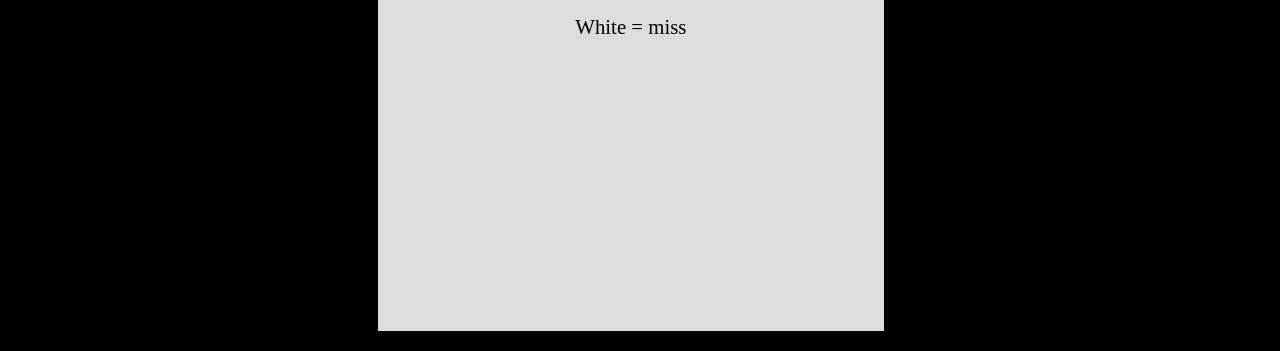
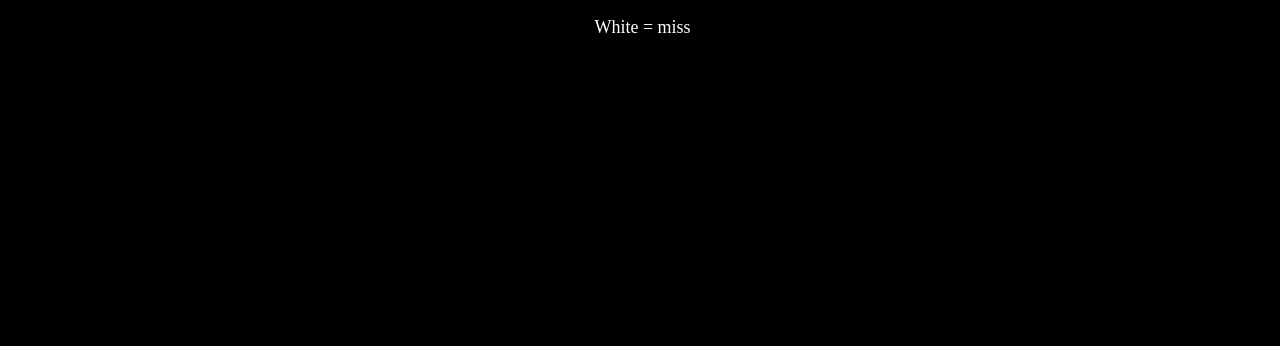
Before and after one commit to JasGdev/odin-battleship, a website with bundled scripts: page src/index.html in a window 1280 px wide. Shown: the part 716-1067 px from the top of the page. Built offline with nearby package versions, Linux system fonts and the light colour scheme.

Commit message:
feat: receiveAttack requirements & message display

```diff
--- a/src/core/Gameboard.js
+++ b/src/core/Gameboard.js
@@ -1,3 +1,4 @@
+import { renderMessage } from "../ui/Renderer.js";
 import { Ship } from "./Ship.js";
 
 export class Gameboard {
@@ -29,14 +30,15 @@ export class Gameboard {
 				yPos = y - i;
 			}
 			if (`${xPos}${yPos}` in this.board)
-				throw new Error(`Your ship at ${xPos},${yPos} is taken up by another ship`);
+				throw new Error(
+					`Your ship at ${xPos},${yPos} is taken up by another ship`,
+				);
 			if (xPos < 0 || xPos > 9 || yPos < 0 || yPos > 9)
 				throw new Error(`Your ship at ${xPos},${yPos} is out of bounds`);
 			positions.push(`${xPos}${yPos}`);
 		}
 
 		this.ships.push(ship);
-
 
 		for (const pos of positions) {
 			this.board[pos] = this.ships.indexOf(ship);
@@ -49,42 +51,49 @@ export class Gameboard {
 	}
 
 	display() {
-        console.log('board')
+		console.log("board");
 		console.table(this.board);
-        console.log('ships')
+		console.log("ships");
 		console.table(this.ships);
-        console.log('misses')
-        console.table(this.missedAttacks)
+		console.log("misses");
+		console.table(this.missedAttacks);
 	}
 
 	receiveAttack(coord) {
-        if (coord in this.board){
-            this.shipAt(coord).hit()
-			console.log(`hit at ${coord}`)
+		console.log(coord)
+		console.log(this.missedAttacks)
+		if (this.attacks.has(coord)) {
+			renderMessage("You already attacked this coordinate try again", 'yellow');
 		} else {
-            this.missedAttacks.add(coord)
-			console.log('Missed')
+			if (coord in this.board) {
+				this.shipAt(coord).hit();
+				renderMessage(`Hit at ${coord}`, 'red');
+			} else {
+				this.missedAttacks.add(coord);
+				renderMessage(`Missed at ${coord}`, 'white');
+			}
+			this.attacks.add(coord)
 		}
 	}
 
-    isAllSunk(){
-        for (const ship of this.ships){
-            if (!ship.isSunk()) return false
+	isAllSunk() {
+		for (const ship of this.ships) {
+			if (!ship.isSunk()) return false;
 		}
-        return true
+		return true;
 	}
 
-	setupBoard(){
-		const ship1 = new Ship(1)
-		const ship2 = new Ship(2)
-		const ship3 = new Ship(3)
-		const ship4 = new Ship(4)
-		const ship5 = new Ship(5)
+	setupBoard() {
+		const ship1 = new Ship(1);
+		const ship2 = new Ship(2);
+		const ship3 = new Ship(3);
+		const ship4 = new Ship(4);
+		const ship5 = new Ship(5);
 
-		this.placeShipAt(ship1, 11, 'h')
-		this.placeShipAt(ship2, 12, 'h')
-		this.placeShipAt(ship3, 13, 'h')
-		this.placeShipAt(ship4, 14, 'h')
-		this.placeShipAt(ship5, 15, 'h')
+		this.placeShipAt(ship1, 11, "h");
+		this.placeShipAt(ship2, 12, "h");
+		this.placeShipAt(ship3, 13, "h");
+		this.placeShipAt(ship4, 14, "h");
+		this.placeShipAt(ship5, 15, "h");
 	}
 }
--- a/src/style.css
+++ b/src/style.css
@@ -18,13 +18,9 @@
 	width: 1500px;
 	height: fit-content;
 	display: grid;
-	grid-column: 2fr 5fr 2fr;
+	grid-template-columns: 2fr 3fr 2fr;
 	color: white;
 	padding-bottom: 20px;
-}
-
-.info div {
-	font-size: 1.3rem;
 }
 
 .yourShips {
@@ -43,17 +39,20 @@
 
 .label {
 	padding: 10px;
+    font-size: 30px;
+    font-weight: bold;
 }
+
 .message .content {
+    font-size: 18px;
 	height: 350px;
 	overflow-y: auto;
-    background-color: rgb(220, 220, 220);
+    scrollbar-gutter: stable;
 	color: black;
-    /* padding: 20px; */
 	display: flex;
 	flex-direction: column;
 	gap: 20px;
-    padding: 10px;
+    padding-left: 20px;
 }
 
 .display {
@@ -92,7 +91,6 @@
 	background-color: rgb(61, 61, 61);
 }
 
-
 .hit {
 	background-color: rgb(182, 182, 182);
 }
--- a/src/ui/Renderer.js
+++ b/src/ui/Renderer.js
@@ -9,8 +9,8 @@ function renderDisplay(player1, player2) {
 function setupBoard(player1, player2) {
 	populateBoardForPlayer(player1board, player1);
 	populateBoardForPlayer(player2board, player2);
-    renderMessage('White = miss')
-    renderMessage('Red = hit')
+    renderMessage('White = miss', 'white')
+    renderMessage('Red = hit', 'red')
 }
 
 function populateBoardForPlayer(displayBoard, player) {
@@ -32,8 +32,9 @@ function populateBoardForPlayer(displayBoard, player) {
 
 
 
-function renderMessage(string){
+function renderMessage(string, color = 'black'){
     const message = document.createElement('div')
+    message.style.color = color
     message.textContent = string
     messageDisplay.prepend(message)
 }
```
Lines whose indentation alone changed are shown as unchanged.
